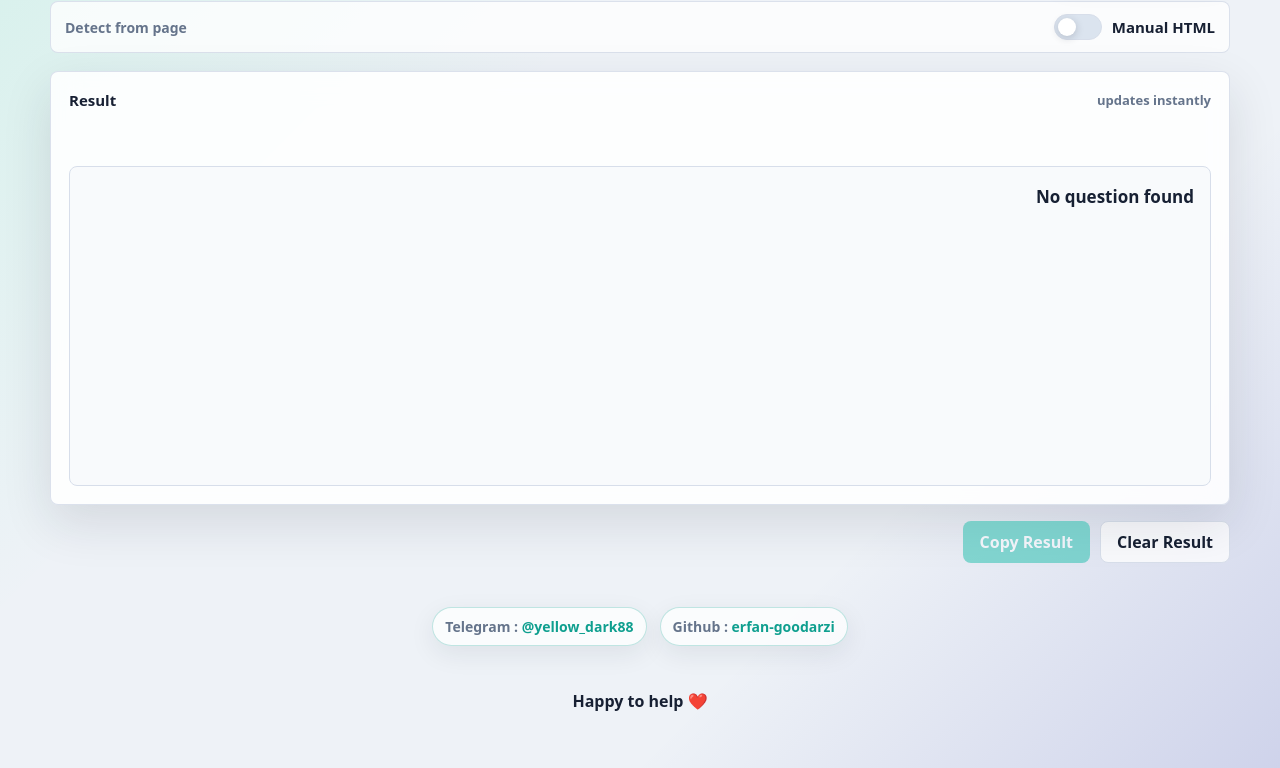
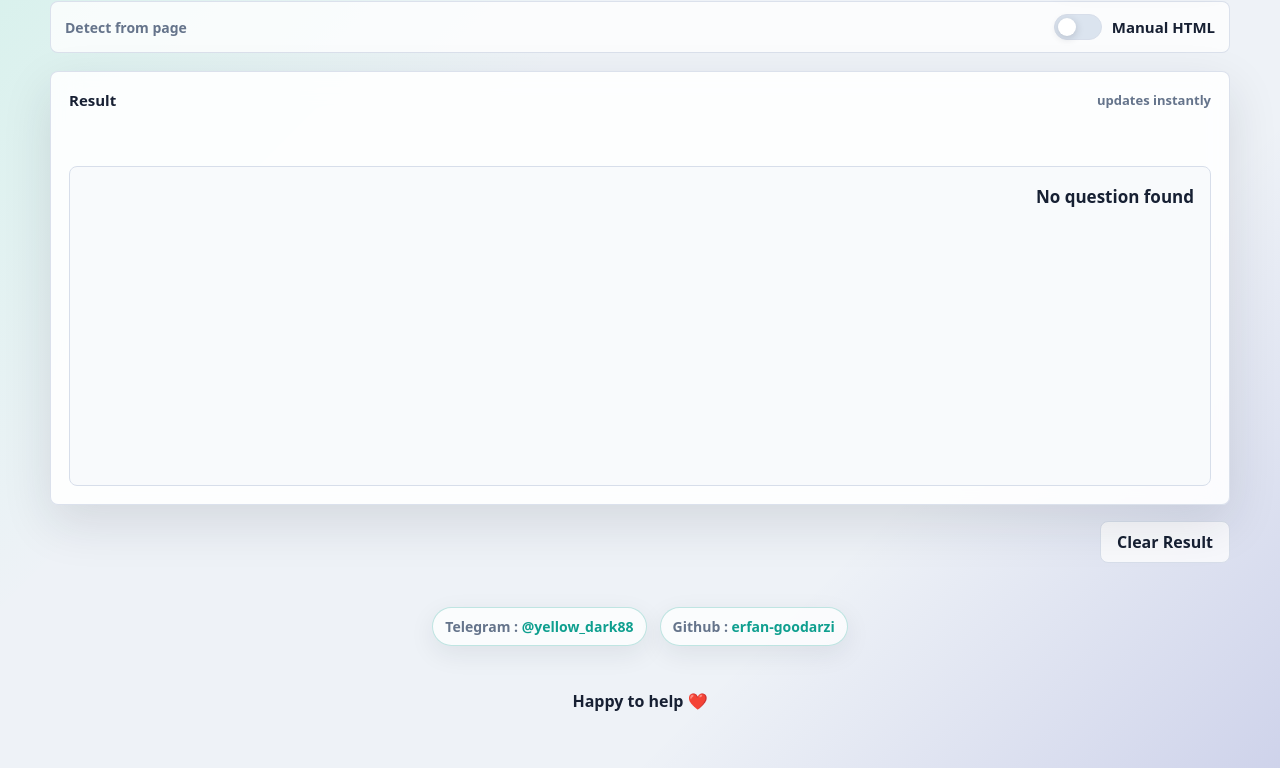
Before and after one commit to erfan-goodarzi/q-extractor, a website built with Vite: page src/popup/index.html in a window 1280 px wide. Shown: the part 115-883 px from the top of the page. Built offline with nearby package versions, Linux system fonts and the light colour scheme; some icons are missing.

Commit message:
chore: remove copy button

```diff
--- a/src/popup/index.css
+++ b/src/popup/index.css
@@ -273,16 +273,6 @@ button:disabled {
   box-shadow: none;
 }
 
-.primary {
-  background: var(--primary);
-  color: #fff;
-  box-shadow: 0 10px 26px rgba(37, 99, 235, 0.28);
-}
-
-.primary:not(:disabled):hover {
-  background: var(--primary-dark);
-}
-
 .secondary {
   border-color: var(--line);
   background: rgba(255, 255, 255, 0.78);
--- a/src/popup/index.html
+++ b/src/popup/index.html
@@ -55,9 +55,6 @@
       </section>
 
       <div class="actions">
-        <button class="primary" id="copyButton" type="button" disabled>
-          Copy Result
-        </button>
         <button class="secondary" id="clearButton" type="button">Clear</button>
       </div>
       <div class="social-wrapper">
```
